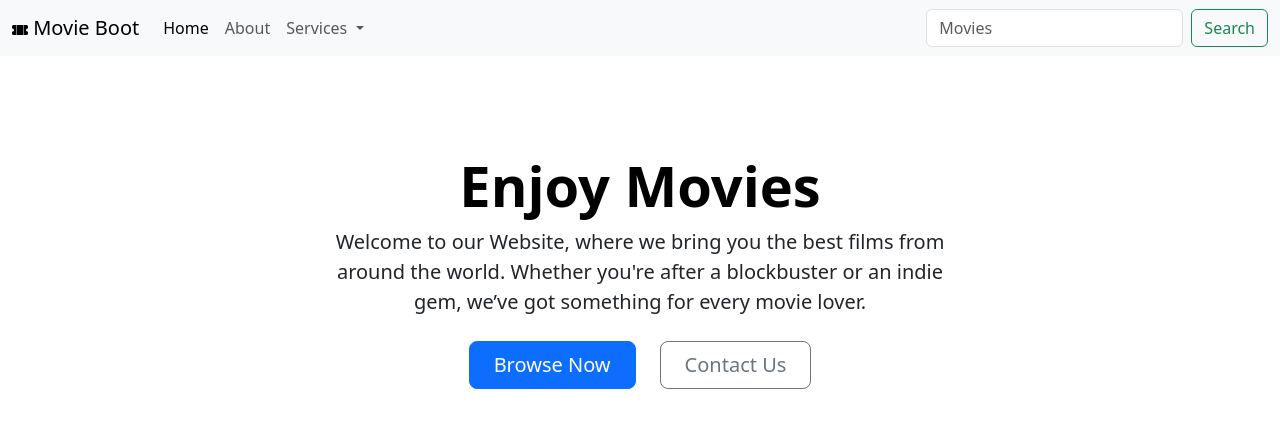
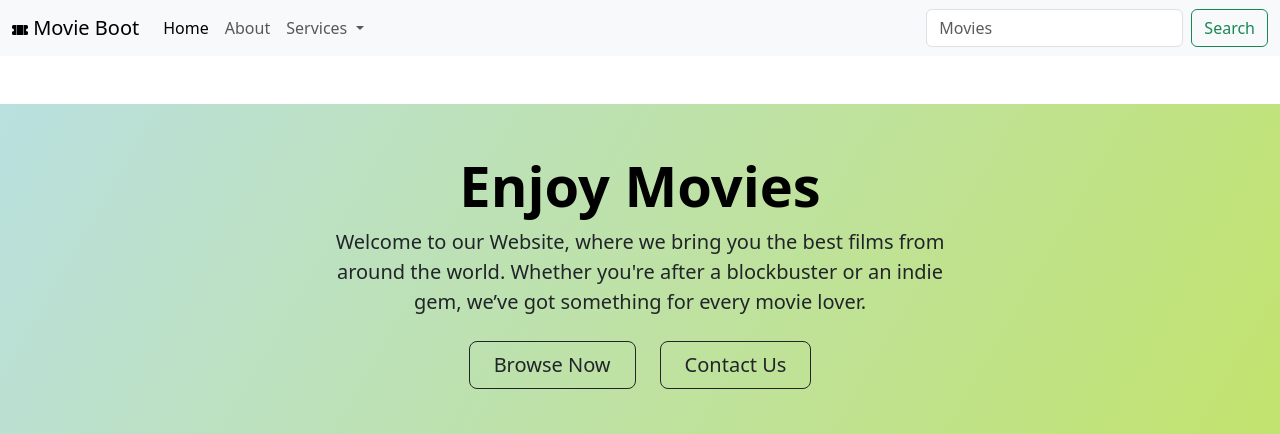
Before and after one commit to Yasitha603/Bootstrap-Website, a plain HTML site: page index.html in a window 1280 px wide. Shown: the top 434 px of the page. Drawn offline with nearby package versions, Linux system fonts and the light colour scheme; grey boxes are pictures that could not be loaded.

Commit message:
Added Gradient

```diff
--- a/index.html
+++ b/index.html
@@ -7,9 +7,7 @@
   <title>Bootstrap Components</title>
   <link href="https://cdn.jsdelivr.net/npm/bootstrap@5.3.0-alpha2/dist/css/bootstrap.min.css" rel="stylesheet"
     integrity="sha384-aFq/bzH65dt+w6FI2ooMVUpc+21e0SRygnTpmBvdBgSdnuTN7QbdgL+OapgHtvPp" crossorigin="anonymous">
-  <style>
-
-  </style>
+  <link rel="stylesheet" href="./style.css">
 </head>
 
 <body>
@@ -46,13 +44,14 @@
           </div>
         </div>
       </nav>
+      <section id="title" class="gradient-background">
       <div class="px-4 pt-5 my-5 text-center border-bottom">
         <h1 class="display-4 fw-bold text-body-emphasis">Enjoy Movies</h1>
         <div class="col-lg-6 mx-auto">
           <p class="lead mb-4">Welcome to our Website, where we bring you the best films from around the world. Whether you're after a blockbuster or an indie gem, we’ve got something for every movie lover.</p>
           <div class="d-grid gap-2 d-sm-flex justify-content-sm-center mb-5">
-            <button type="button" class="btn btn-primary btn-lg px-4 me-sm-3" fdprocessedid="uk5ti">Browse Now</button>
-            <button type="button" class="btn btn-outline-secondary btn-lg px-4" fdprocessedid="bzaece">Contact Us</button>
+            <button type="button" class="btn btn-outline-dark btn-lg px-4 me-sm-3"  fdprocessedid="uk5ti">Browse Now</button>
+            <button type="button" class="btn btn-outline-dark btn-lg px-4" fdprocessedid="bzaece">Contact Us</button>
           </div>
         </div>
         <div class="overflow-hidden" style="max-height: 30vh;">
@@ -61,6 +60,7 @@
           </div>
         </div>
       </div>
+      </section>
       <div class="container px-4 py-5" id="featured-3">
         <h2 class="pb-2 border-bottom">Why Choose Us?</h2>
         <div class="row g-4 py-5 row-cols-1 row-cols-lg-3">
--- /dev/null
+++ b/style.css
@@ -0,0 +1,5 @@
+.gradient-background {
+    background: linear-gradient(300deg, #18b9ef, #c2e36f, #bae0e0);
+    background-size: 180% 180%;
+    animation: gradient-animation 10s ease infinite;
+  }
```
